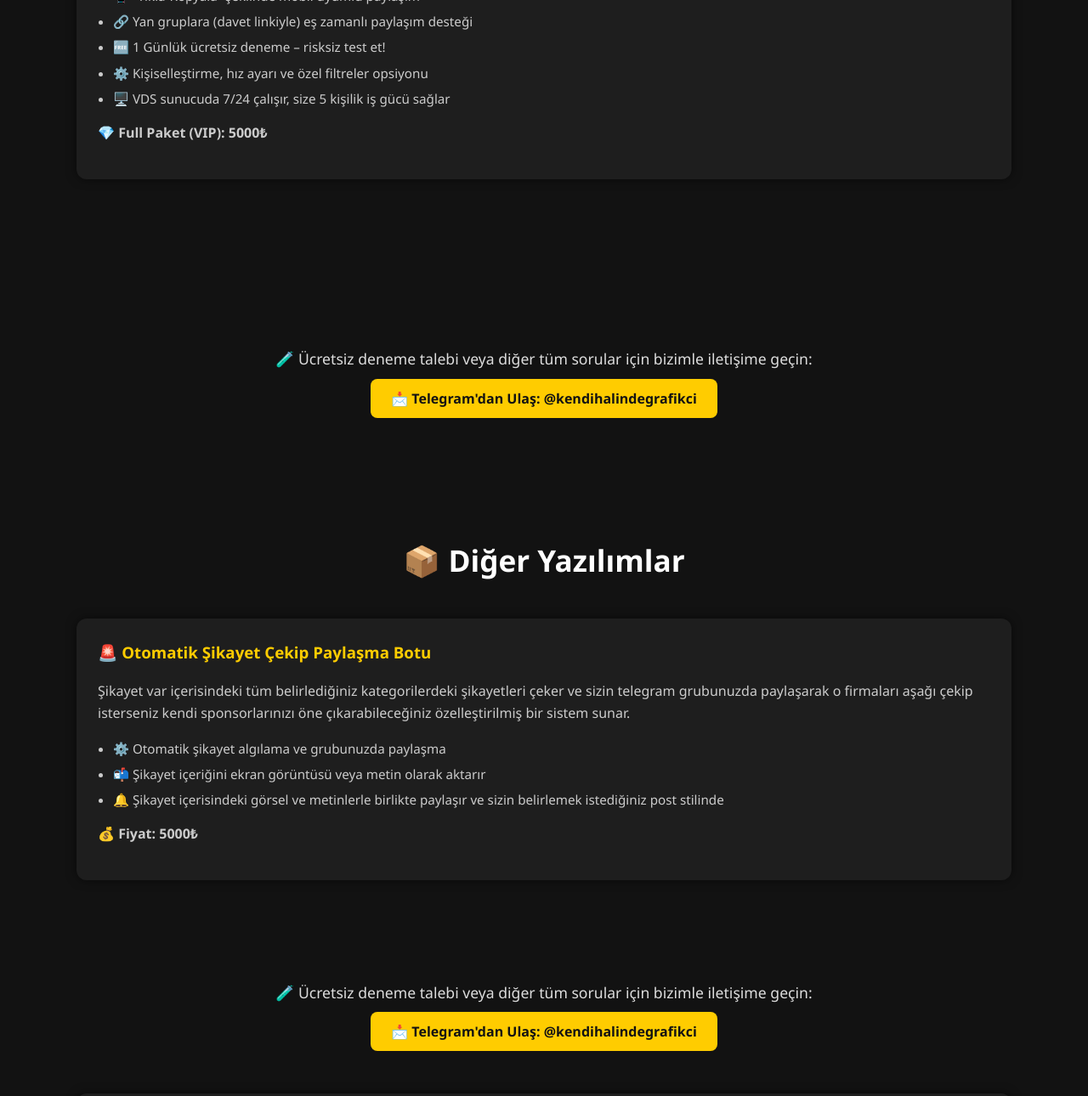
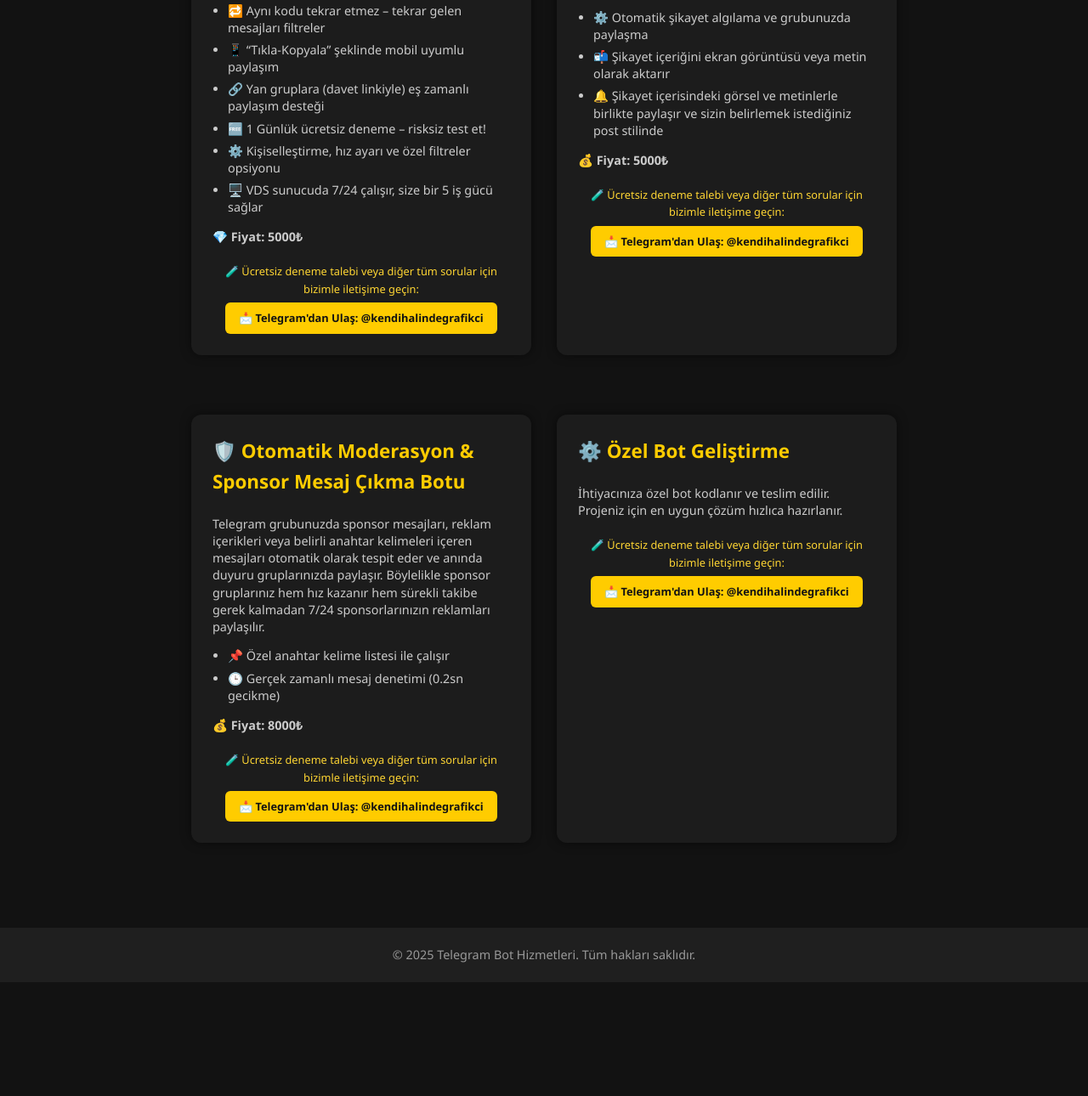
Before and after one commit to ucanbizonheylink/yazilim, a plain HTML site: page index.html in a window 1280 px wide. Shown: the part 531-1821 px from the top of the page at 85% size. After the commit the page ends 1687 px from the top, so only its background shows below. Drawn offline with Linux system fonts and the light colour scheme.

Commit message:
Update index.html

```diff
--- a/index.html
+++ b/index.html
@@ -36,67 +36,79 @@
       margin: auto;
     }
 
+    .card-container {
+      display: flex;
+      gap: 30px;
+      flex-wrap: wrap;
+      justify-content: center;
+    }
+
     .card {
-      background-color: #1e1e1e;
+      background-color: rgba(30, 30, 30, 0.8);
       padding: 25px;
       border-radius: 12px;
       margin-bottom: 40px;
       box-shadow: 0 0 12px rgba(0, 0, 0, 0.5);
-      transition: transform 0.3s;
+      transition: transform 0.3s, background-color 0.3s, backdrop-filter 0.3s;
+      flex: 1 1 300px;
+      max-width: 350px;
+      position: relative;
+      color: #cccccc;
+      overflow: hidden;
+      backdrop-filter: none;
     }
 
     .card:hover {
-      transform: scale(1.02);
+      transform: scale(1.03);
+      background-color: rgba(255, 255, 255, 0.1);
+      backdrop-filter: blur(10px);
+      box-shadow: 0 8px 24px rgba(255, 204, 0, 0.4);
+      color: #fff;
     }
 
     .card h3 {
       color: #ffcc00;
       margin-top: 0;
+      font-size: 1.4em;
     }
 
     .card p, .card ul {
-      color: #cccccc;
+      font-size: 0.9em;
+      line-height: 1.4;
+      color: inherit;
     }
 
     .card ul {
       padding-left: 18px;
-      font-size: 0.95em;
+      margin-bottom: 15px;
     }
 
     .card ul li {
       margin: 6px 0;
     }
 
-    .scripts h2 {
+    .trial-contact {
+      font-size: 0.8em;
+      color: #ffd633;
+      margin-top: 20px;
       text-align: center;
-      margin-bottom: 40px;
-      font-size: 2.2em;
-      color: #ffffff;
     }
 
-    .contact {
-      text-align: center;
-      margin-top: 20px;
-    }
-
-    .contact p {
-      font-size: 1.1em;
-      color: #ddd;
-      margin-bottom: 20px;
-    }
-
-    .contact a {
+    .trial-contact a {
+      display: inline-block;
+      margin-top: 6px;
       background-color: #ffcc00;
       color: #121212;
       text-decoration: none;
-      padding: 12px 24px;
-      font-weight: bold;
-      border-radius: 8px;
-      transition: background 0.3s;
+      padding: 8px 16px;
+      font-weight: 600;
+      border-radius: 6px;
+      transition: background 0.3s, color 0.3s;
     }
 
-    .contact a:hover {
+    .trial-contact a:hover {
       background-color: #e6b800;
+      color: #000;
     }
 
     footer {
@@ -126,6 +138,7 @@
   </header>
 
   <section>
+    <div class="card-container">
       <div class="card">
         <h3>🤖 Kod Paylaşım Botu (VIP Paket)</h3>
         <p>
@@ -139,18 +152,15 @@
           <li>🔗 Yan gruplara (davet linkiyle) eş zamanlı paylaşım desteği</li>
           <li>🆓 1 Günlük ücretsiz deneme – risksiz test et!</li>
           <li>⚙️ Kişiselleştirme, hız ayarı ve özel filtreler opsiyonu</li>
-        <li>🖥️ VDS sunucuda 7/24 çalışır, size 5 kişilik iş gücü sağlar</li>
+          <li>🖥️ VDS sunucuda 7/24 çalışır, size bir 5 iş gücü sağlar</li>
         </ul>
-      <p><strong>💎 Full Paket (VIP): 5000₺</strong></p>
+        <p><strong>💎 Fiyat: 5000₺</strong></p>
+
+        <div class="trial-contact">
+          🧪 Ücretsiz deneme talebi veya diğer tüm sorular için bizimle iletişime geçin:<br />
+          <a href="https://t.me/kendihalindegrafikci" target="_blank">📩 Telegram'dan Ulaş: @kendihalindegrafikci</a>
         </div>
-  </section>
-   <section class="contact">
-    <p>🧪 Ücretsiz deneme talebi veya diğer tüm sorular için bizimle iletişime geçin:</p>
-    <a href="https://t.me/kendihalindegrafikci" target="_blank">📩 Telegram'dan Ulaş: @kendihalindegrafikci</a>
-  </section>
-
-  <section class="scripts">
-    <h2>📦 Diğer Yazılımlar</h2>
+      </div>
 
       <div class="card">
         <h3>🚨 Otomatik Şikayet Çekip Paylaşma Botu</h3>
@@ -163,40 +173,43 @@
           <li>🔔 Şikayet içerisindeki görsel ve metinlerle birlikte paylaşır ve sizin belirlemek istediğiniz post stilinde</li>
         </ul>
         <p><strong>💰 Fiyat: 5000₺</strong></p>
+
+        <div class="trial-contact">
+          🧪 Ücretsiz deneme talebi veya diğer tüm sorular için bizimle iletişime geçin:<br />
+          <a href="https://t.me/kendihalindegrafikci" target="_blank">📩 Telegram'dan Ulaş: @kendihalindegrafikci</a>
         </div>
-     <section class="contact">
-    <p>🧪 Ücretsiz deneme talebi veya diğer tüm sorular için bizimle iletişime geçin:</p>
-    <a href="https://t.me/kendihalindegrafikci" target="_blank">📩 Telegram'dan Ulaş: @kendihalindegrafikci</a>
-  </section>
+      </div>
 
       <div class="card">
         <h3>🛡️ Otomatik Moderasyon & Sponsor Mesaj Çıkma Botu</h3>
         <p>
           Telegram grubunuzda sponsor mesajları, reklam içerikleri veya belirli anahtar kelimeleri içeren mesajları otomatik olarak tespit eder ve anında duyuru gruplarınızda paylaşır. Böylelikle sponsor gruplarınız hem hız kazanır hem sürekli takibe gerek kalmadan 7/24 sponsorlarınızın reklamları paylaşılır.
+
         </p>
         <ul>
           <li>📌 Özel anahtar kelime listesi ile çalışır</li>
           <li>🕒 Gerçek zamanlı mesaj denetimi (0.2sn gecikme)</li>
         </ul>
         <p><strong>💰 Fiyat: 8000₺</strong></p>
+
+        <div class="trial-contact">
+          🧪 Ücretsiz deneme talebi veya diğer tüm sorular için bizimle iletişime geçin:<br />
+          <a href="https://t.me/kendihalindegrafikci" target="_blank">📩 Telegram'dan Ulaş: @kendihalindegrafikci</a>
         </div>
-  </section>
-    <section class="contact">
-    <p>🧪 Ücretsiz deneme talebi veya diğer tüm sorular için bizimle iletişime geçin:</p>
-    <a href="https://t.me/kendihalindegrafikci" target="_blank">📩 Telegram'dan Ulaş: @kendihalindegrafikci</a>
-  </section>
+      </div>
 
       <div class="card">
         <h3>⚙️ Özel Bot Geliştirme</h3>
         <p>
           İhtiyacınıza özel bot kodlanır ve teslim edilir. Projeniz için en uygun çözüm hızlıca hazırlanır.
         </p>
+
+        <div class="trial-contact">
+          🧪 Ücretsiz deneme talebi veya diğer tüm sorular için bizimle iletişime geçin:<br />
+          <a href="https://t.me/kendihalindegrafikci" target="_blank">📩 Telegram'dan Ulaş: @kendihalindegrafikci</a>
         </div>
-</section>
-
-  <section class="contact">
-    <p>🧪 Ücretsiz deneme talebi veya diğer tüm sorular için bizimle iletişime geçin:</p>
-    <a href="https://t.me/kendihalindegrafikci" target="_blank">📩 Telegram'dan Ulaş: @kendihalindegrafikci</a>
+      </div>
+    </div>
   </section>
 
   <footer>
```
Lines whose indentation alone changed are shown as unchanged.
